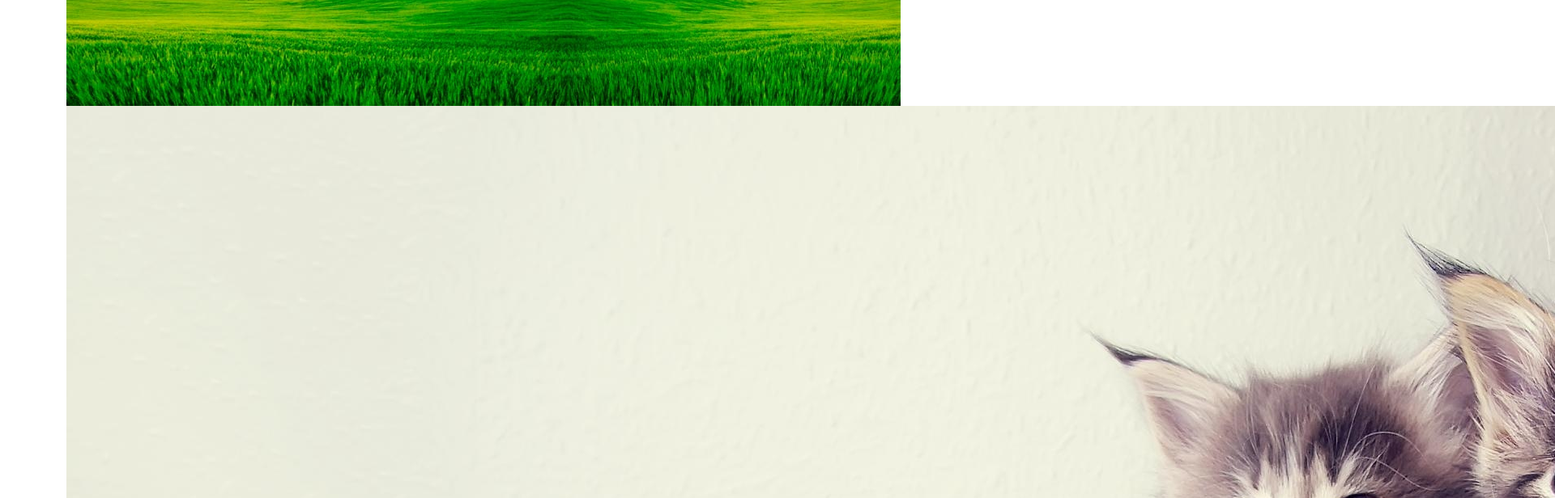
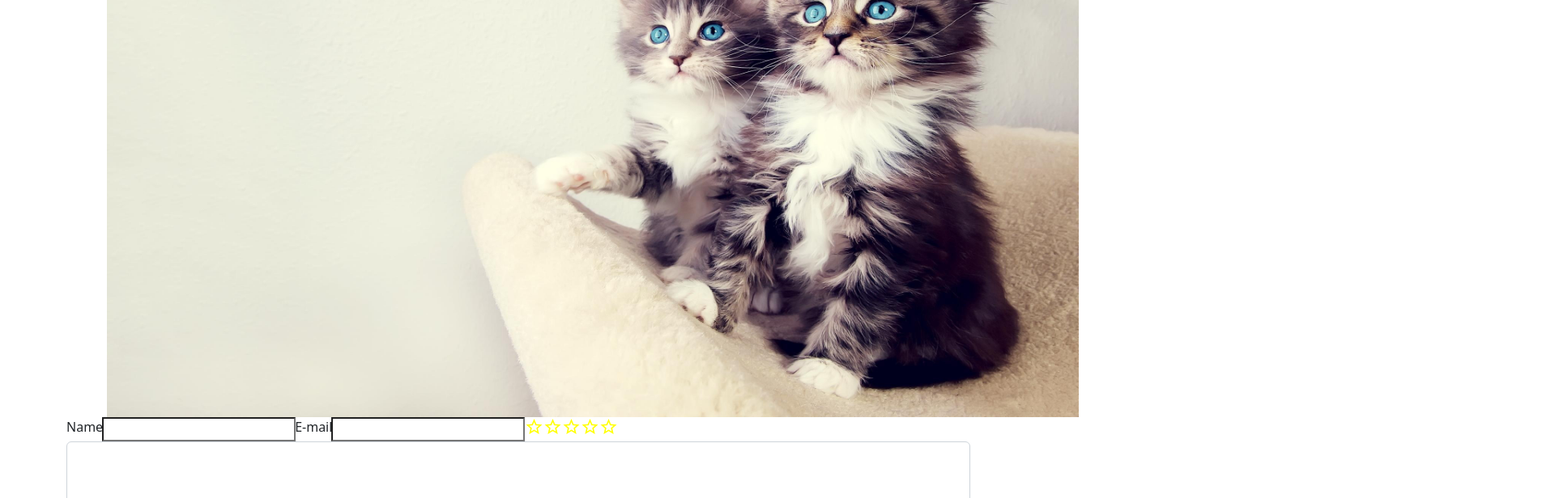
Before and after one commit to kylaran/cupboard-Web, an Angular app: page / in a window 1280 px wide. Shown: the part 1700-2316 px from the top of the page at 81% size, 1920 px wide, since content can reach past the window. Built offline with nearby package versions, Linux system fonts and the light colour scheme.

Commit message:
add all stars and resized pictures

```diff
--- a/src/app/HomePage/home-content/home-content.component.html
+++ b/src/app/HomePage/home-content/home-content.component.html
@@ -3,7 +3,7 @@
   <swiper [config]="config">
     <ng-template swiperSlide *ngFor="let in of slides(3); let i = index">
     <div class="swiper-wrapper">
-      <div class="swiper-slide"><img src="/assets/img/slide{{i+1}}.jpg"></div>
+      <div class="swiper-slide"><img src="/assets/img/slide{{i+1}}.jpg" style="width: 1200px; height: 700px;margin-left: 50px;"></div>
     </div>
   </ng-template>
     <!-- Add Pagination -->
--- a/src/app/HomePage/homepage.html
+++ b/src/app/HomePage/homepage.html
@@ -1,3 +1,3 @@
 <app-cupboard-header>home page</app-cupboard-header>
+<app-home-content></app-home-content>
 <app-reviews></app-reviews>
-<app-home-content></app-home-content>
--- a/src/app/HomePage/reviews/reviews.component.html
+++ b/src/app/HomePage/reviews/reviews.component.html
@@ -1,12 +1,6 @@
 <div>
     <div ng-controller="MyCtrl">
         <div ng-repeat="review in reviews">
-        <blockquote>
-             <h3>{{reviews.name}}</h3>
-             <h3>{{reviews.stars}}</h3>
-             <h5 ><small><i>{{reviews.email}}</i></small></h5>
-             <p>{{reviews.message}}</p>
-        </blockquote>
         </div>
         <form>
              <div class="input-group">
@@ -20,9 +14,15 @@
             <div (click)="click2Star()">
               <mat-icon class="star">{{stars[1].star}}</mat-icon>
             </div>
-             <mat-icon>star</mat-icon>
-             <mat-icon>star</mat-icon>
-             <mat-icon>star</mat-icon>
+            <div (click)="click3Star()">
+             <mat-icon class="star">{{stars[2].star}}</mat-icon>
+            </div>
+            <div (click)="click4Star()">
+               <mat-icon class="star">{{stars[3].star}}</mat-icon>
+              </div>
+              <div (click)="click5Star()">
+               <mat-icon class="star">{{stars[4].star}}</mat-icon>
+              </div>
              </div>
         </form>
         <textarea class="form-control" rows="5" ng-model="review.message">
--- a/src/app/HomePage/reviews/reviews.component.ts
+++ b/src/app/HomePage/reviews/reviews.component.ts
@@ -61,4 +61,46 @@ export class ReviewsComponent implements OnInit {
       }
     }
   }
+  click3Star(){
+    for (let i = 0; i < this.stars.length; i++)
+    {
+      if (i < 3 )
+      {
+        this.stars[i].selected = true;
+        this.stars[i].star = "star";
+      }
+      else {
+        this.stars[i].selected = false;
+        this.stars[i].star = "star_border";
+      }
+    }
+  }
+  click4Star(){
+    for (let i = 0; i < this.stars.length; i++)
+    {
+      if (i < 4 )
+      {
+        this.stars[i].selected = true;
+        this.stars[i].star = "star";
+      }
+      else {
+        this.stars[i].selected = false;
+        this.stars[i].star = "star_border";
+      }
+    }
+  }
+  click5Star(){
+    for (let i = 0; i < this.stars.length; i++)
+    {
+      if (i < 5 )
+      {
+        this.stars[i].selected = true;
+        this.stars[i].star = "star";
+      }
+      else {
+        this.stars[i].selected = false;
+        this.stars[i].star = "star_border";
+      }
+    }
+  }
 }
```
